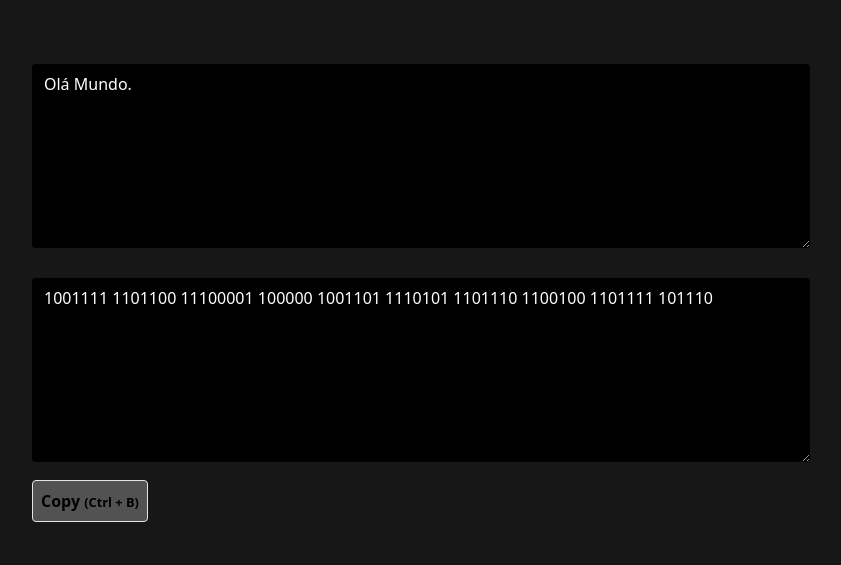
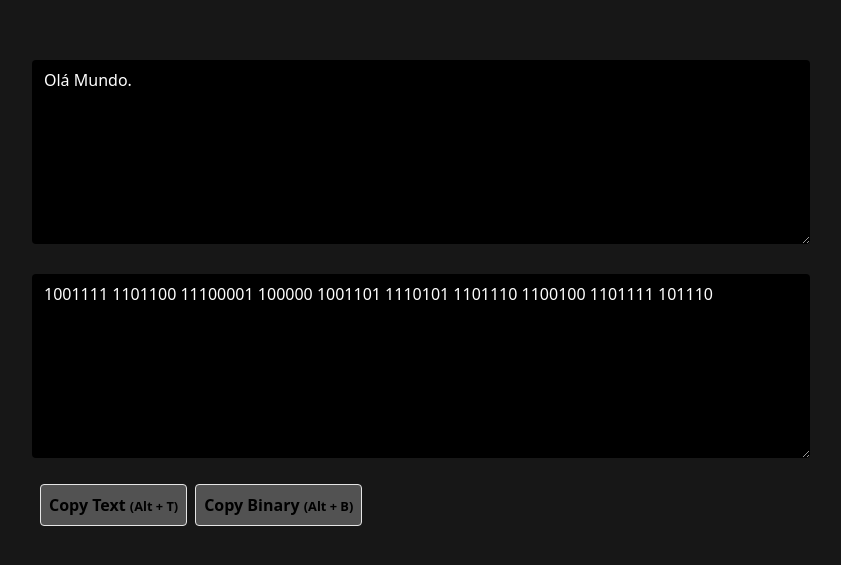
Before and after one commit to codigoisaac/binary-shift, a React (Create React App) app: page / in a window 1280 px wide. Shown: the part 113-678 px from the top of the page, without its empty margins (219-1060 px from the left). Built offline with nearby package versions, Linux system fonts and the light colour scheme.

Commit message:
Button component

```diff
--- /dev/null
+++ b/src/components/Button.js
@@ -0,0 +1,14 @@
+import React from 'react';
+
+export const Button = ({ text, keys, click, firstOrLast }) => {
+  return (
+    <button
+      className={`text-black font-bold border border-neutral-200 p-2 rounded bg-neutral-600 ${
+        firstOrLast ? 'mx-0' : 'mx-2'
+      }`}
+      onClick={click}
+    >
+      {text} <small className="font-semibold">({keys})</small>
+    </button>
+  );
+};
--- a/src/features/shifter/Form.js
+++ b/src/features/shifter/Form.js
@@ -3,6 +3,7 @@ import { TextField } from './TextField';
 import { BinaryField } from './BinaryField';
 import { useDispatch, useSelector } from 'react-redux';
 import { textInserted, initialState } from './shifterSlice';
+import { Button } from '../../components/Button';
 
 export const Form = () => {
   const dispatch = useDispatch();
@@ -17,14 +18,24 @@ export const Form = () => {
       <TextField />
       <BinaryField />
 
-      <div>
-        <button
-          className="text-black font-bold border border-neutral-200 p-2 rounded bg-neutral-600"
-          onClick={() => navigator.clipboard.writeText(shift.binary)}
-        >
-          Copy <small className="font-semibold">(Ctrl + B)</small>
-        </button>
+      <div className="mt-2">
+        <Button
+          text="Copy Text"
+          keys="Alt + T"
+          click={() => copy(shift.text)}
+        />
+        <Button
+          text="Copy Binary"
+          keys="Alt + B"
+          click={() => copy(shift.binary)}
+          firstOrLast
+        />
       </div>
     </div>
   );
 };
+
+const copy = (content) => {
+  console.log('copy', content);
+  navigator.clipboard.writeText(content);
+};
```
